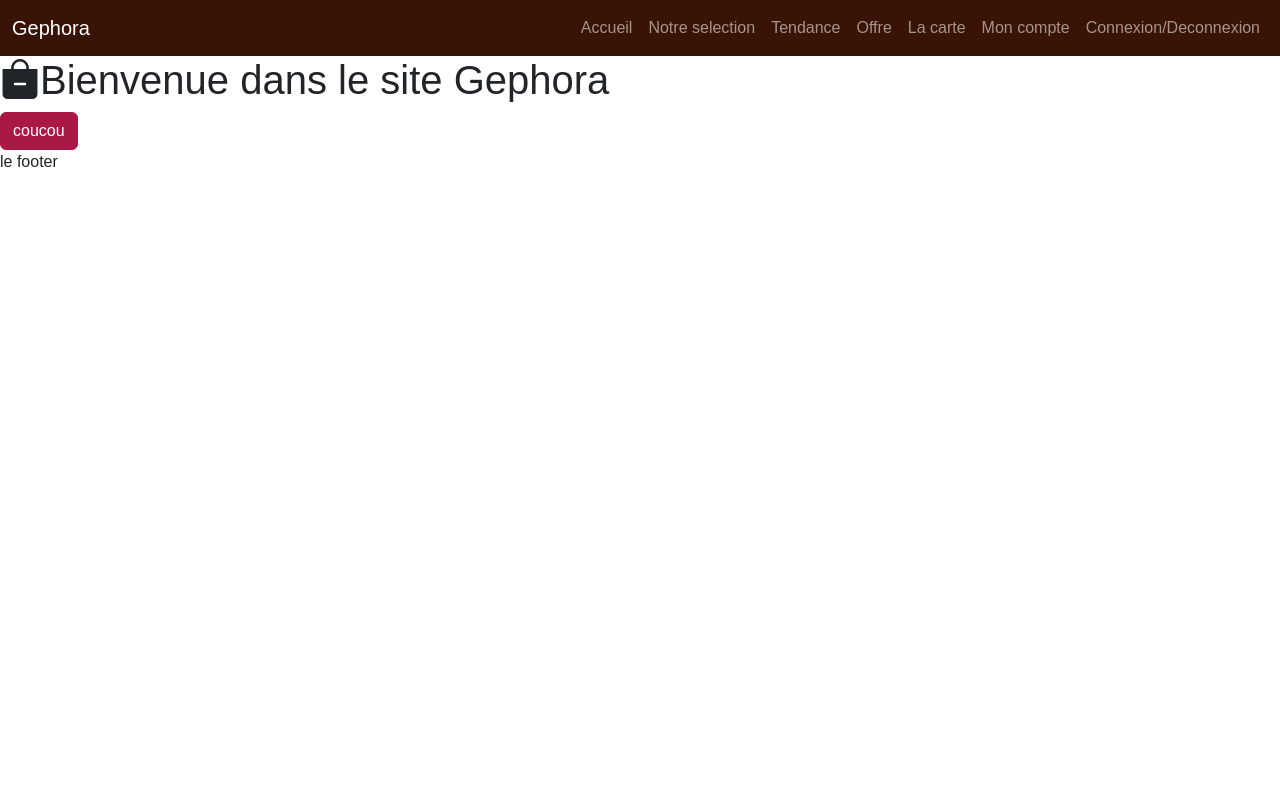
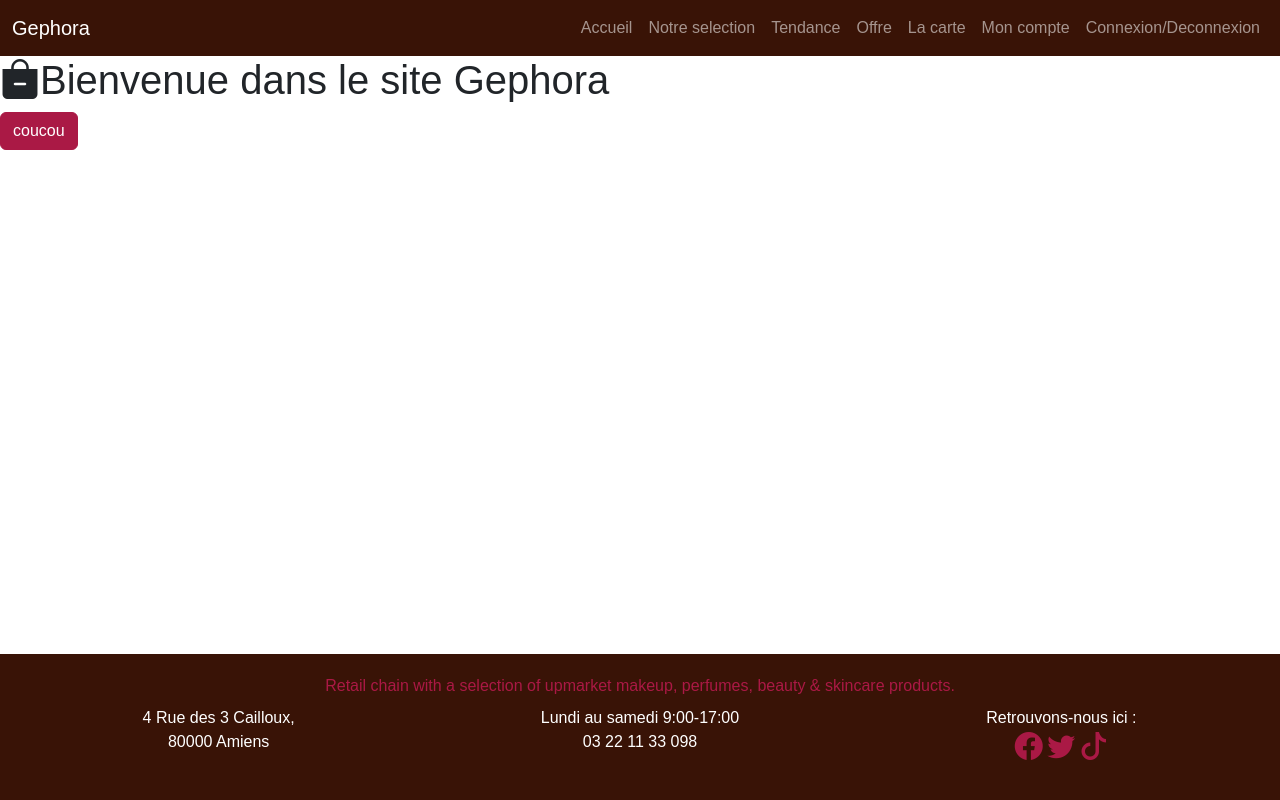
Before and after one commit to Ghofran-malket/gephora, a website with bundled scripts: page index.html in a window 1280 px wide. Built offline with nearby package versions, Linux system fonts and the light colour scheme; files whose address does not match are found by name; a web font is replaced by a local one.

Commit message:
Ajout du footer

```diff
--- a/index.html
+++ b/index.html
@@ -14,7 +14,7 @@
 
 <body>
     <header>
-        <nav class="navbar navbar-expand-lg bg-dark" data-bs-theme="dark"">
+        <nav class="navbar navbar-expand-lg bg-dark" data-bs-theme="dark">
             <div class="container-fluid">
                 <a class="navbar-brand" href="/">Gephora</a>
                 <button class="navbar-toggler" type="button" data-bs-toggle="collapse"
@@ -53,7 +53,29 @@
     <main id="main-page">
         <!-- le contenue de la page sera injectee ici-->
     </main>
-    <footer>le footer</footer>
+    <footer class="bg-dark text-white text-center footer">
+        <div class="text-primary">Retail chain with a selection of upmarket makeup, perfumes, beauty & skincare products.</div>
+        <div class="row pt-2">
+            <div class="col-lg-4 col-sm-6">
+                <p>4 Rue des 3 Cailloux, <br> 80000 Amiens</p>
+            </div>
+
+            <div class="col-lg-4 col-sm-6">
+                <p>
+                    Lundi au samedi 9:00-17:00<br>
+                    03 22 11 33 098
+                </p>
+            </div>
+            <div class="col-lg-4 col-sm-12">
+                <p>
+                    Retrouvons-nous ici :<br>
+                    <i class="bi bi-facebook text-primary h3"></i>
+                    <i class="bi bi-twitter text-primary h3"></i>
+                    <i class="bi bi-tiktok text-primary h3"></i>
+                </p>
+            </div>
+        </div>
+    </footer>
     <script type="module" src="Router/router.js"></script>
     <script src="node_modules/bootstrap/dist/js/bootstrap.bundle.min.js"></script>
 </body>
--- a/scss/main.scss
+++ b/scss/main.scss
@@ -1,2 +1,17 @@
 @import url('/node_modules/bootstrap-icons/font/bootstrap-icons.min.css');
 @import 'custom';
+
+html{
+    position:relative;
+    min-height: 100%;
+}
+
+main {
+    margin-bottom:250px;
+}
+footer.footer {
+    padding: 20px;
+    position: absolute;
+    bottom: 0;
+    width:100%;
+}
```
Also changed, not shown: pages/home.html (line endings or trailing spaces), scss/main.css, 1 other file.
